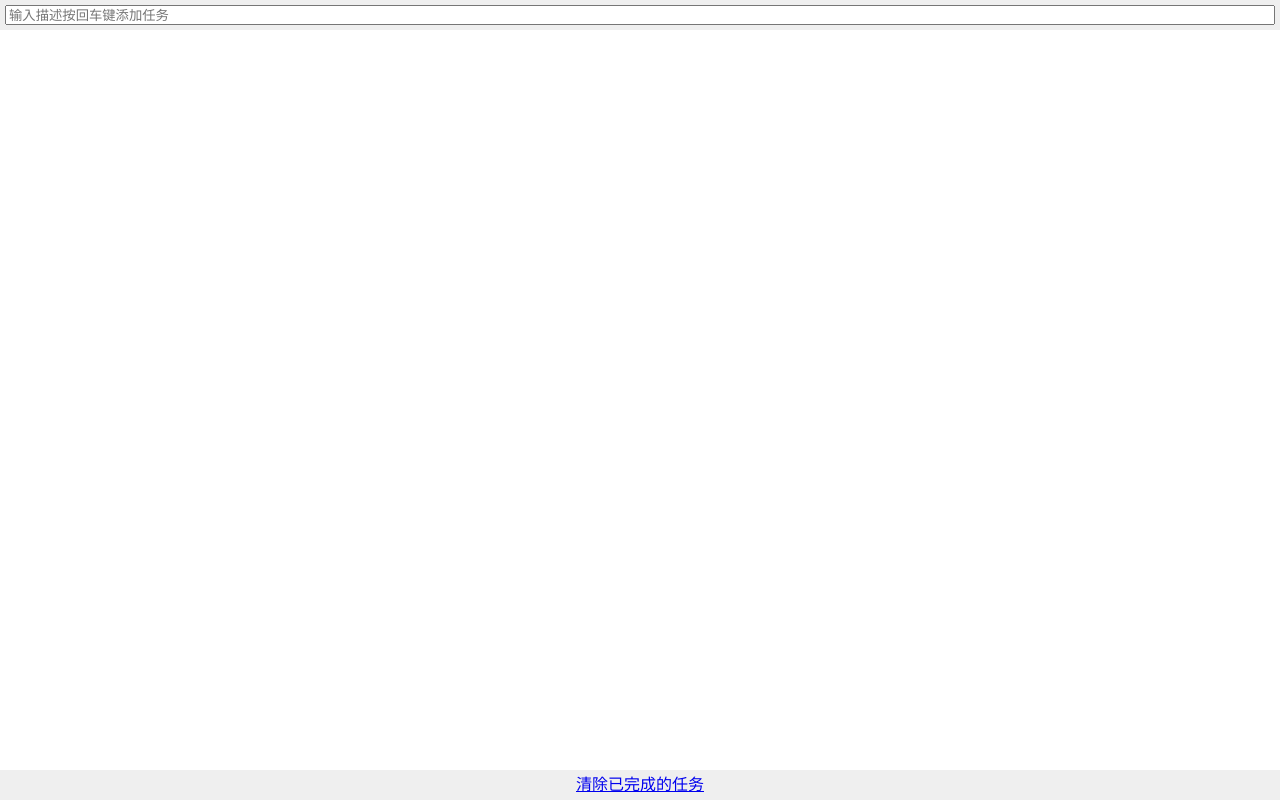
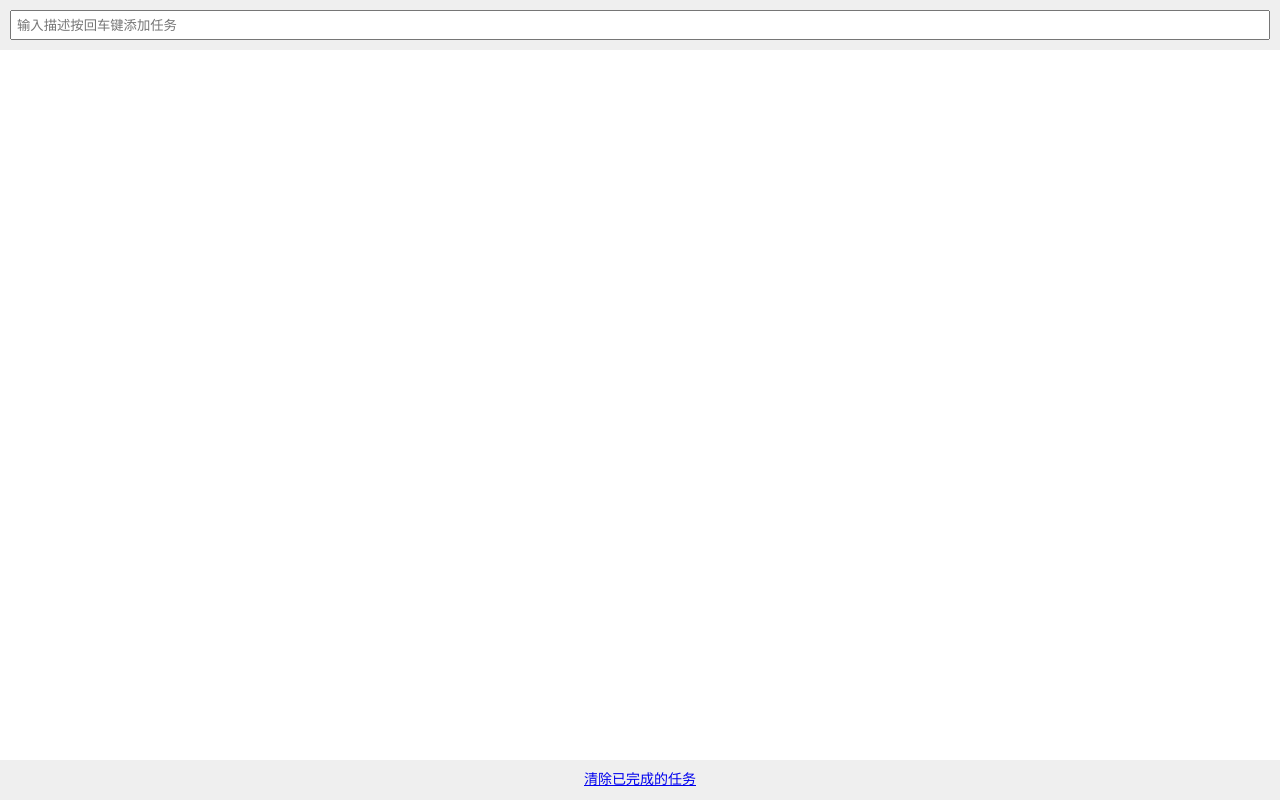
Before and after one commit to GDG-Xian/chrome-todo-app, a browser extension: page index.html in a window 1280 px wide. Drawn offline with Linux system fonts and the light colour scheme.

Commit message:
UI 放大

```diff
--- a/styles.css
+++ b/styles.css
@@ -1,6 +1,10 @@
 /* CSS file placeholder. */
+body {
+  font-size: 14px;
+}
+
 header {
-  height: 30px;
+  height: 50px;
   position: absolute;
   top: 0;
   left: 0;
@@ -9,32 +13,33 @@ header {
 }
 
 .input-wrapper {
-  margin: 5px;
+  margin: 10px;
 }
 
 #todo-input {
   width: 100%;
-  height: 20px;
+  height: 30px;
+  padding: 5px;
   box-sizing: border-box;
 }
 
 footer {
-  height: 30px;
+  height: 40px;
   position: absolute;
   bottom: 0;
   left: 0;
   right: 0;
   text-align: center;
-  line-height: 30px;
+  line-height: 40px;
   background: #efefef;
 }
 
 .content {
   position: absolute;
-  top: 30px;
+  top: 50px;
   left: 0;
   right: 0;
-  bottom: 30px;
+  bottom: 40px;
   overflow-y: auto;
 }
 
```
